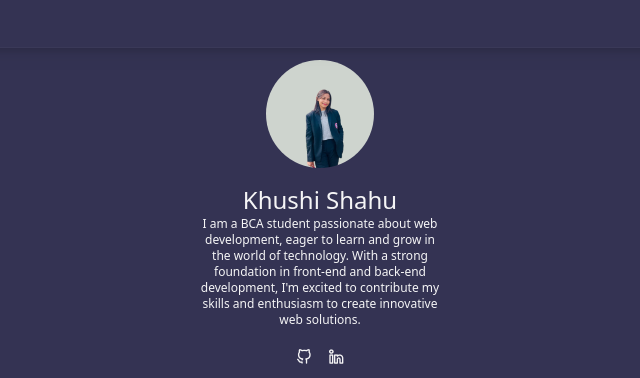
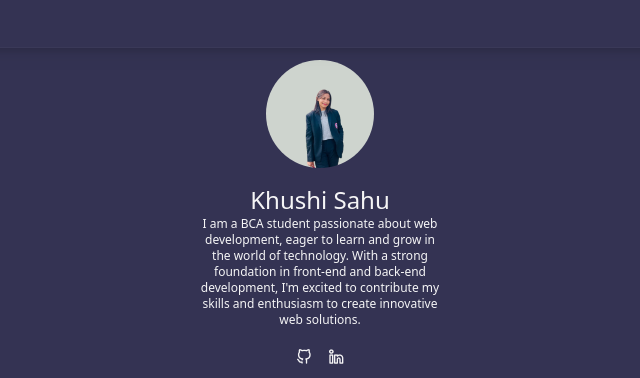
Before and after one commit to khushi223005/portfolio, a plain HTML site: page index.html in a window 1280 px wide. Shown: the top 378 px of the page, 320-960 px from the left. Drawn offline with nearby package versions, Linux system fonts and the light colour scheme.

Commit message:
Update last name

```diff
--- a/index.html
+++ b/index.html
@@ -9,7 +9,7 @@
     <link rel="stylesheet" href="https://unicons.iconscout.com/release/v4.0.8/css/line.css" />
     <link rel="stylesheet" href="https://cdn.jsdelivr.net/npm/swiper@9/swiper-bundle.min.css" />
     <link rel="stylesheet" href="./style/swiper.css" />
-    <title>Khushi Shahu</title>
+    <title>Khushi Sahu</title>
     <style type="text/tailwindcss">
         @layer utilities {
         .nav-items {
@@ -66,7 +66,7 @@
         class="h-96 flex flex-col gap-4 items-center justify-center bg-[var(--bg-secondary)] text-[var(--color-secondary)]">
         <img src="./KhushiProfile.jpg" class="profile rounded-full bg-[var(--effect-color)]" />
         <h2 class="text-2xl font-medium text-center w-60 ">
-            Khushi Shahu
+            Khushi Sahu
             <div class="text-xs font-thin">
                 I am a BCA student passionate about web development, eager to learn and grow in the world of technology. With a strong foundation in front-end and back-end development, I'm excited to contribute my skills and enthusiasm to create innovative web solutions.
             </div>
```
